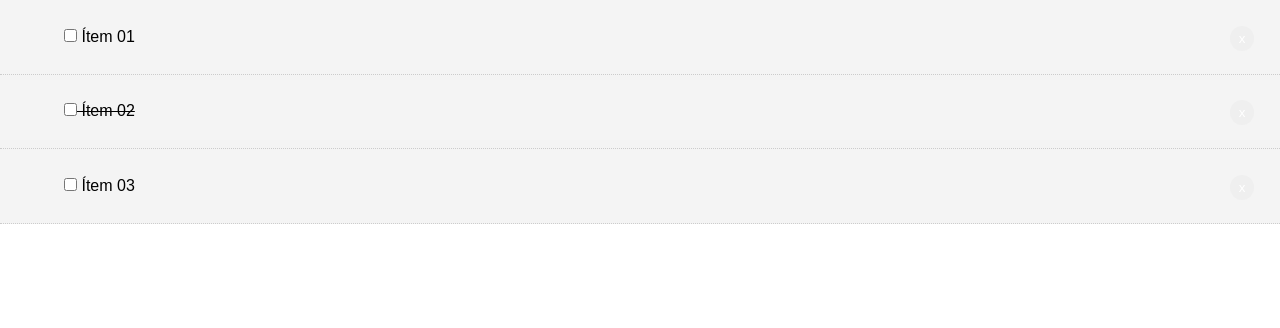
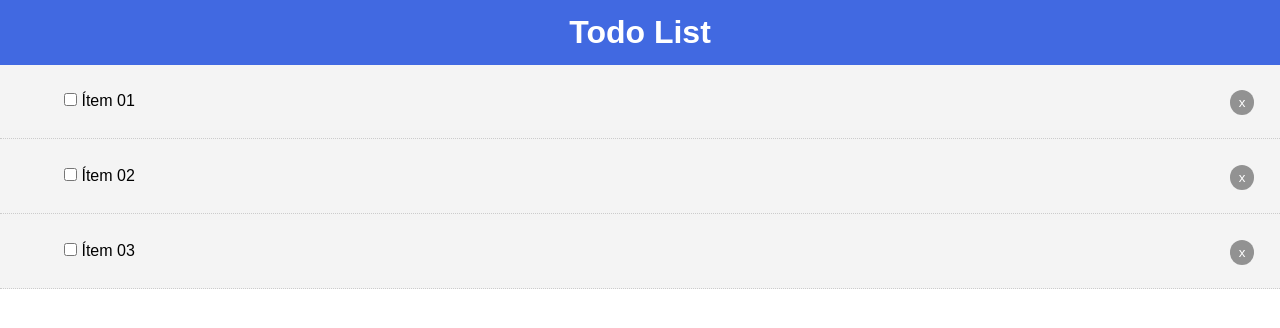
Before and after one commit to flipab/vue_lista02, a Vue app: page / in a window 1280 px wide. Shown: the top 328 px of the page. Built offline with nearby package versions, Linux system fonts and the light colour scheme.

Commit message:
Criado header

```diff
--- a/src/App.vue
+++ b/src/App.vue
@@ -1,15 +1,18 @@
 <template>
   <div id="app">
-    <Todos v-bind:todos="todos" />
+    <Header />
+    <Todos v-bind:todos="todos" v-on:del-todo="deleteTodo" />
   </div>
 </template>
 
 <script>
+import Header from './components/layout/Header';
 import Todos from './components/Todos';
 
 export default {
   name: 'App',
   components: {
+    Header,
     Todos
 
   },//adicionando array de todos
@@ -24,7 +27,7 @@
        {
         id: 2,
         title: "Ítem 02",
-        completed: true
+        completed: false
       },
        {
         id: 3,
@@ -33,6 +36,11 @@
       }
 
       ]
+    }
+  },
+  methods: {
+    deleteTodo(id) {
+      this.todos = this.todos.filter(todo => todo.id !== id);
     }
   }
 }
--- a/src/components/TodoItem.vue
+++ b/src/components/TodoItem.vue
@@ -32,7 +32,7 @@
     text-decoration: line-through;
 }
 .del {
-backgound: red;
+background-color: #929292;
 color: #fff;
 border: none;
 padding: 5px 9px;
--- a/src/components/Todos.vue
+++ b/src/components/Todos.vue
@@ -1,7 +1,7 @@
 <template>
 <div>
      <div v-bind:key="todo.id" v-for="todo in todos">
-         <TodoItem v-bind:todo="todo" />
+         <TodoItem v-bind:todo="todo" v-on:del-todo="$emit('del-todo', todo.id)" />
 </div>
     </div>
 </template>
--- /dev/null
+++ b/src/components/layout/Header.vue
@@ -0,0 +1,29 @@
+<template>
+    <header class="header">
+        <h1>Todo List</h1>
+    </header>
+</template>
+
+<script >
+
+export default {
+    name: "Header"
+
+}
+</script>
+
+<style scoped>
+
+.header {
+    background-color: royalblue;
+    color: #fff;
+    text-align: center;
+    padding: 10px;
+}
+
+.header a {
+    color: #fff;
+    padding-right: 5px;
+}
+
+</style>
```
